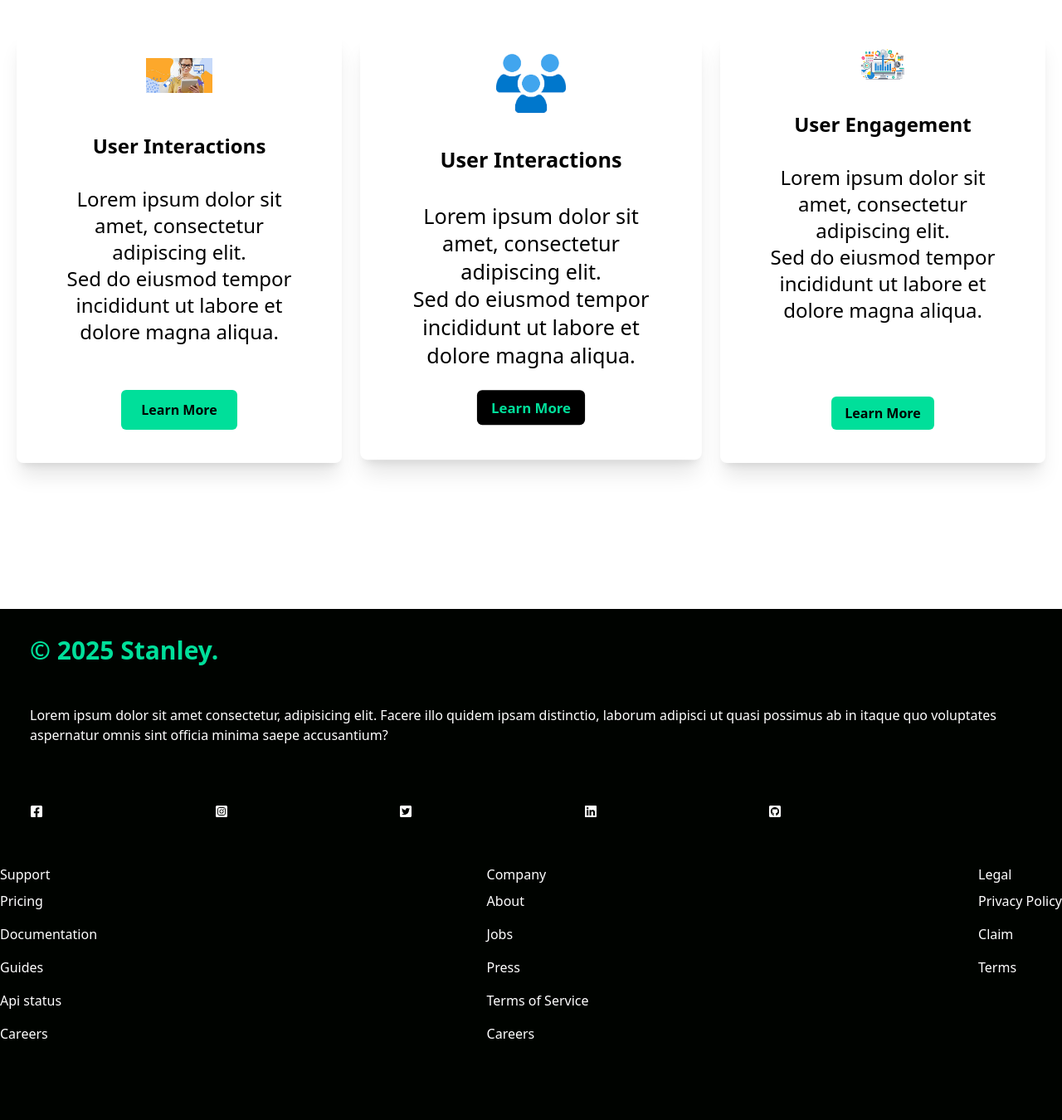
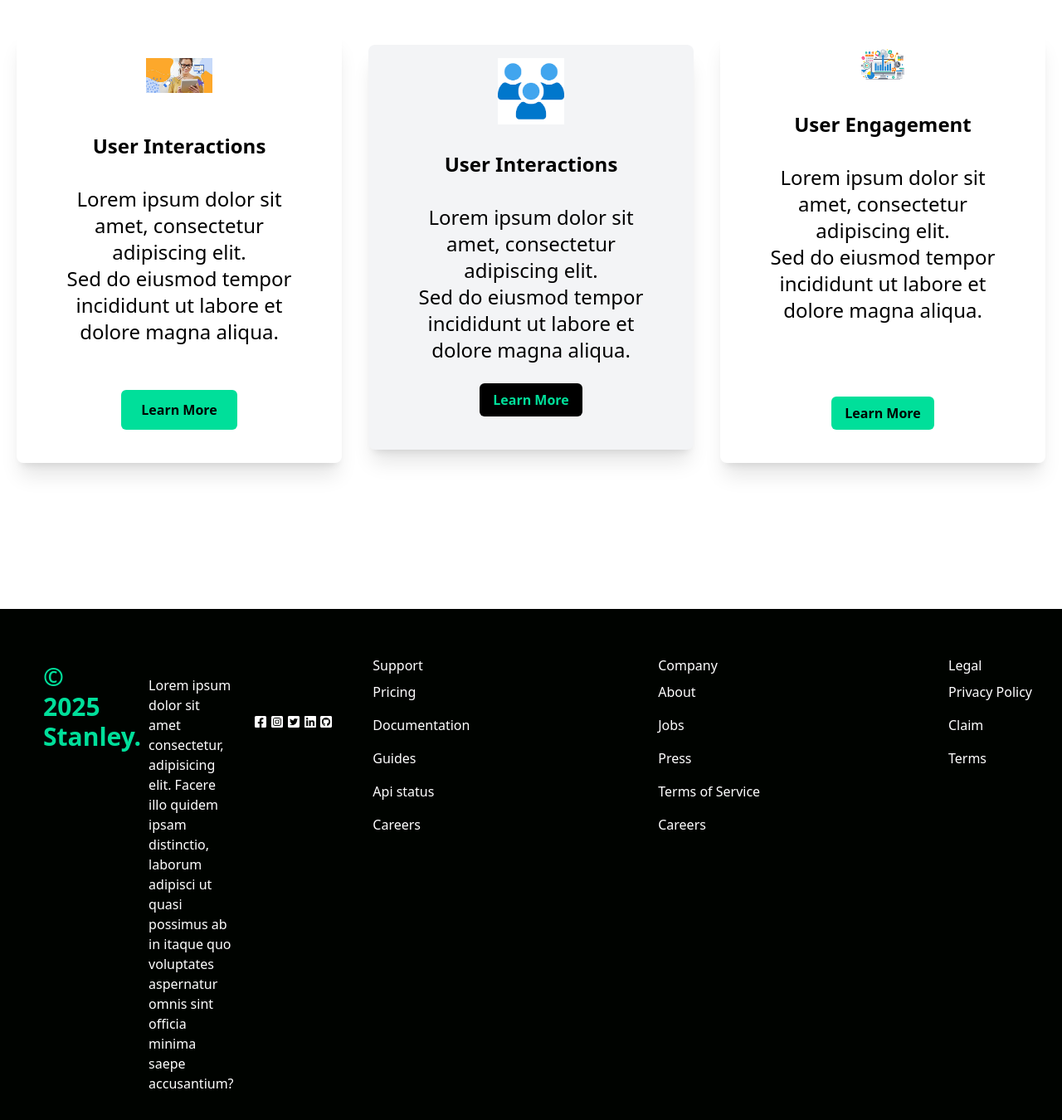
Before and after one commit to StanleyKioko/React-Tailwind-Vite-Simple-front-end, a React (Create React App) app: page / in a window 1280 px wide. Shown: the part 1694-3044 px from the top of the page at 83% size. Before the commit the page ends 2960 px from the top, so only its background shows below. Built offline with nearby package versions, Linux system fonts and the light colour scheme.

Commit message:
Updated the cards are well organised

```diff
--- a/src/components/Cards.jsx
+++ b/src/components/Cards.jsx
@@ -17,7 +17,7 @@ const Cards = () => {
             </div>
           </div>
 
-          <div className="w-full shadow-xl flex flex-col p-4 my-8 rounded-lg hover:bg-gray-100 md:0 scale-105 duration-300">
+          <div className="w-full shadow-xl flex flex-col p-4 my-8 rounded-lg bg-gray-100 md:0 hover:scale-105 duration-300">
             <img className="w-20 mx-auto  mt-[3-rem] bg-transparent" src={users} alt="/" />
             <h2 className="text-2xl font-bold text-center py-8">User Interactions</h2>
             <p className="text-center text-2xl mx-8">Lorem ipsum dolor sit amet, consectetur adipiscing elit.</p>
--- a/src/components/Footer.jsx
+++ b/src/components/Footer.jsx
@@ -11,11 +11,11 @@ import{
 
 const Footer = () => {
   return (
-    <div className="">
-      <div className="max-w-[1240px] mx-auto py-8 px-4 grid lg-grid-cols-3 gap-8 text-white bg-gray-black">
+    <div className="lg:grid-cols-3 max-w-[1240px] mx-auto py-8 px-4 grid gap-8 text-white bg-gray-black">
+      <div className="max-w-[1240px] mx-auto py-8 px-4 grid lg:grid-cols-3 gap-8 text-white bg-gray-black">
         <h1 className="w-full text-3xl font-bold text-[#00df9a]">© 2025 Stanley.</h1>
-        <p className="py-4">Lorem ipsum dolor sit amet consectetur, adipisicing elit. Facere illo quidem ipsam distinctio, laborum adipisci ut quasi possimus ab in itaque quo voluptates aspernatur omnis sint officia minima saepe accusantium?</p>
-        <div className="flex justify-between md:w-[75%] mt-6">
+        <p className="py-4 mx-auto md:0">Lorem ipsum dolor sit amet consectetur, adipisicing elit. Facere illo quidem ipsam distinctio, laborum adipisci ut quasi possimus ab in itaque quo voluptates aspernatur omnis sint officia minima saepe accusantium?</p>
+        <div className="flex justify-between md:w-[100%] mt-16">
           <FaFacebookSquare className="size{30}" />
           <FaInstagramSquare className="size{30}" />
           <FaTwitterSquare className="size{30}" />
```
